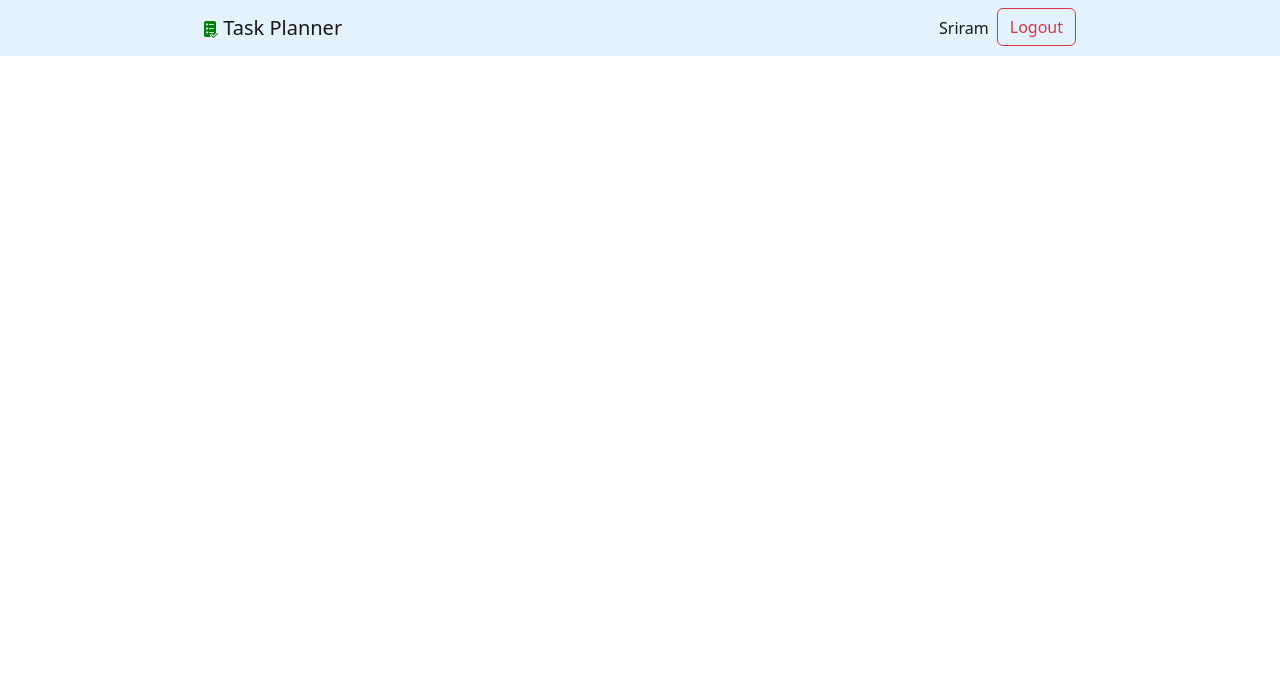
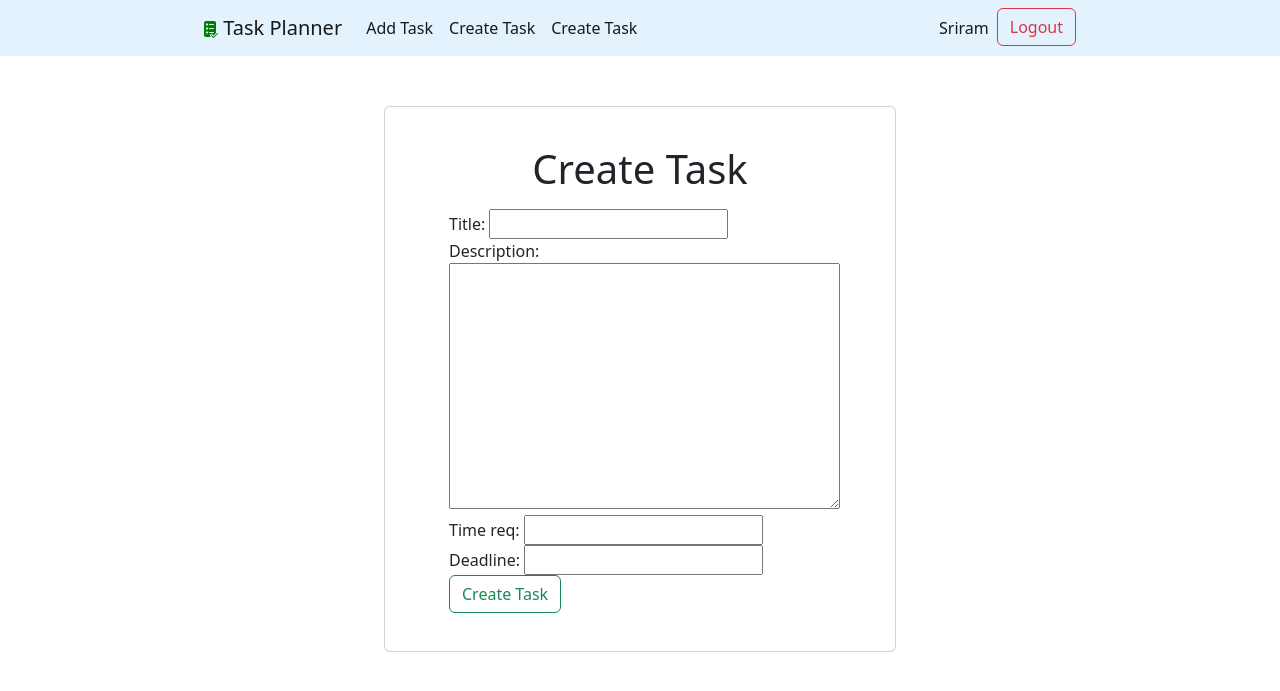
Before and after one commit to Sriram-Ramakrishnan/task-planner-django, a Django app: page /add/ in a window 1280 px wide. Shown: the top 691 px of the page. Run offline with Django 4.2, Linux system fonts and the light colour scheme; a user stored in the database is signed in.

Commit message:
Creating Tasks functionality added

```diff
--- /dev/null
+++ b/taskplanner/forms.py
@@ -0,0 +1,6 @@
+from django.forms import ModelForm
+from .models import Task
+class taskForm(ModelForm):
+    class Meta:
+        model = Task
+        fields = ['title','description','time_req','deadline']
--- a/taskplanner/models.py
+++ b/taskplanner/models.py
@@ -7,7 +7,7 @@ class Task(models.Model):
     title = models.CharField(max_length=100)
     description = models.TextField(blank=True)
     created = models.DateField(auto_now_add=True)
-    deadline = models.DateField()
+    deadline = models.DateField(null=True,blank=True)
     time_req = models.TimeField(null=True,blank=True)
     user = models.ForeignKey(User, on_delete=models.CASCADE)
 
--- a/taskplanner/templates/taskplanner/addtask.html
+++ b/taskplanner/templates/taskplanner/addtask.html
@@ -1,5 +1,14 @@
 {% extends 'taskplanner/base.html'%}
 
 {% block content %}
+    <div class="login card">
+        <h1 class="text-center"> Create Task </h1>
+        <h2>{{ error }}</h2>
+        <form action="" method="post">
+            {{ form.as_div }}
+        {% csrf_token %}
+        <button type="submit" class="btn btn-outline-success"> Create Task</button>
+        </form>
 
+    </div>
 {% endblock %}
--- a/taskplanner/templates/taskplanner/base.html
+++ b/taskplanner/templates/taskplanner/base.html
@@ -23,6 +23,20 @@
             <span class="navbar-toggler-icon"></span>
           </button>
           <div class="collapse navbar-collapse text-center" id="navbarSupportedContent">
+            <ul class="navbar-nav">
+              {% if user.is_authenticated %}
+              <li class="nav-item">
+                  <a class="nav-link active" aria-current="page" href="{% url 'addtask' %}">Add Task</a>
+              </li>
+              <li class="nav-item">
+                <a class="nav-link active" aria-current="page">Create Task</a>
+              </li>
+              <li class="nav-item">
+                <a class="nav-link active" aria-current="page">Create Task</a>
+              </li>
+              </form>
+              {% endif %}
+            </ul>
             <ul class="navbar-nav ms-auto">
                 {% if user.is_authenticated %}
                 <li class="nav-item">
@@ -40,7 +54,6 @@
                       <a class="nav-link active" aria-current="page" href="{% url 'loginuser' %}">Login</a>
                   </li>
                 {% endif %}
-
               </ul>
           </div>
         </div>
--- a/taskplanner/views.py
+++ b/taskplanner/views.py
@@ -3,7 +3,7 @@ from django.contrib.auth.forms import AuthenticationForm
 from django.contrib.auth.models import User
 from django.db import IntegrityError
 from django.contrib.auth import login,logout,authenticate
-
+from .forms import taskForm
 # Create your views here.
 def signupuser(request):
     data = {}
@@ -54,6 +54,15 @@ def loginuser(request):
 
 def addtask(request):
     if request.method == 'GET':
-        return render(request, 'taskplanner/addtask.html')
+        return render(request, 'taskplanner/addtask.html', {'form': taskForm()})
     else:
-        pass
+        try:
+            #----------Task created--------------
+            form = taskForm(request.POST)
+            newtask = form.save(commit=False) # To not save in database immediately
+            #Appending the task to the specific user
+            newtask.user = request.user
+            newtask.save()
+            return redirect('home')
+        except ValueError:
+            return render(request, 'taskplanner/addtask.html', {'form': taskForm(),'error':'Improper data, try again!'})
```
Also changed, not shown: taskplanner/templates/taskplanner/home.html (+4 -4 lines), db.sqlite3, taskplanner/migrations/0003_alter_task_deadline.py (added), taskplanner/migrations/0004_alter_task_deadline.py (added). Lines whose indentation alone changed are shown as unchanged.
